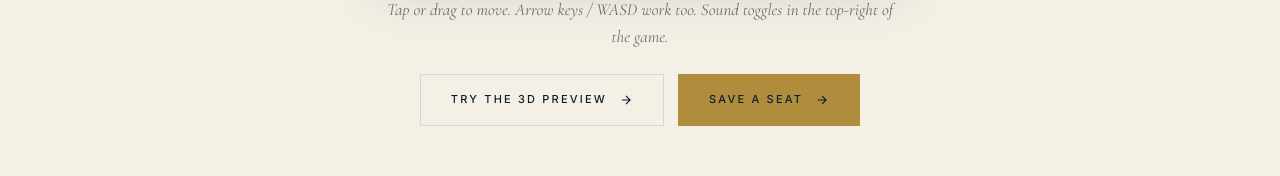
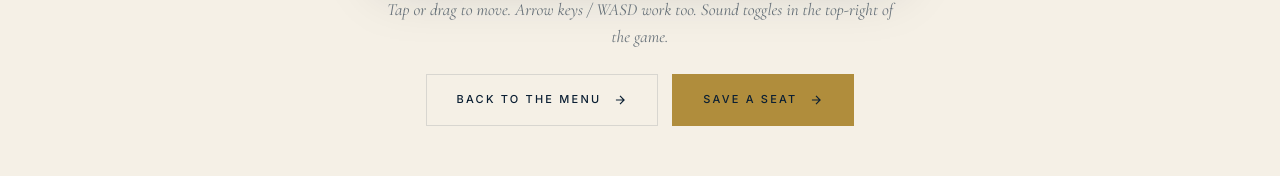
Before and after one commit to akxnrwl/narwhal-thai-table, a Next.js app in the folder Narwhal Thai Table/: page /play in a window 1280 px wide. Shown: the part 1335-1511 px from the top of the page. Built offline with nearby package versions, Linux system fonts and the light colour scheme.

Commit message:
chore(play): hide WIP /play/3d link

```diff
--- a/Narwhal Thai Table/app/play/page.tsx
+++ b/Narwhal Thai Table/app/play/page.tsx
@@ -54,8 +54,8 @@ export default function PlayPage() {
             Tap or drag to move. Arrow keys / WASD work too. Sound toggles in the top-right of the game.
           </p>
           <div className="play-cta-row">
-            <Link href="/play/3d" className="btn-secondary" style={{ color: 'var(--navy)', borderColor: 'var(--line-dark)' }}>
-              Try the 3D preview
+            <Link href="/menu" className="btn-secondary" style={{ color: 'var(--navy)', borderColor: 'var(--line-dark)' }}>
+              Back to the menu
               <svg width="14" height="14" viewBox="0 0 24 24" fill="none" stroke="currentColor" strokeWidth="2" aria-hidden="true"><path d="M5 12h14M12 5l7 7-7 7"/></svg>
             </Link>
             <Link href="/#reserve" className="btn-primary">
```
